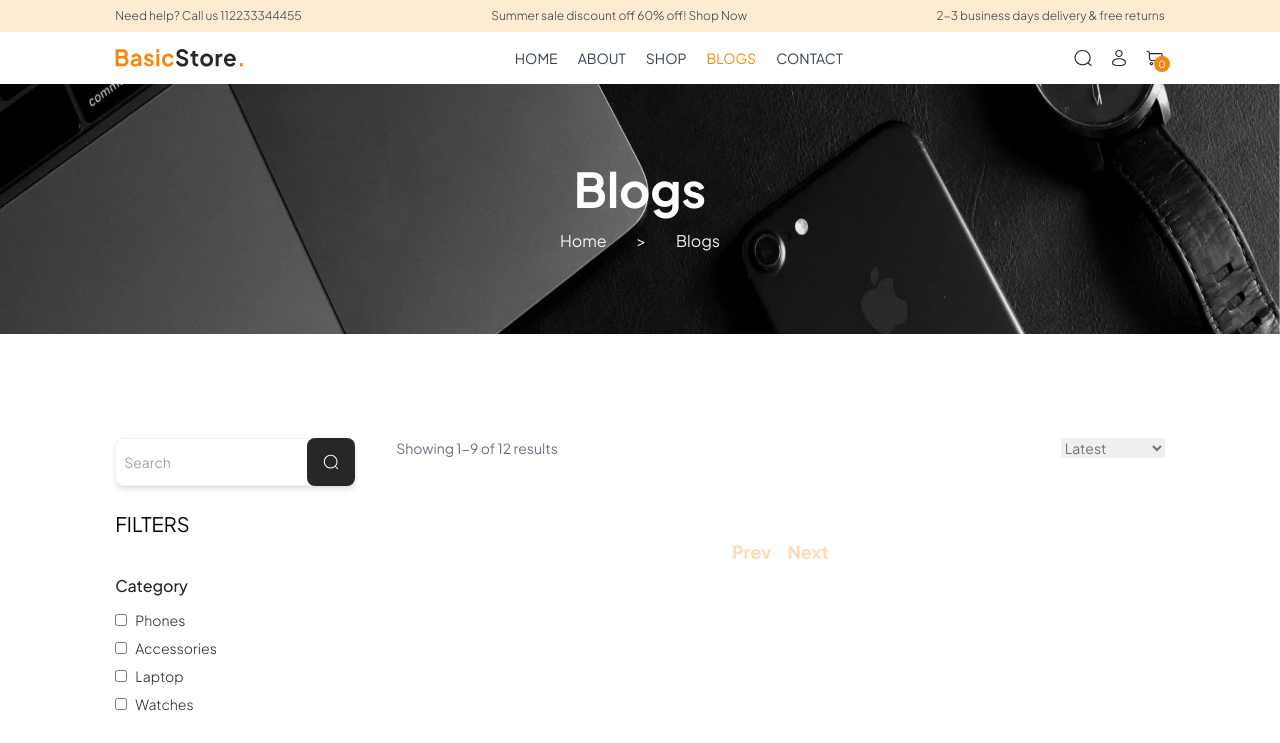
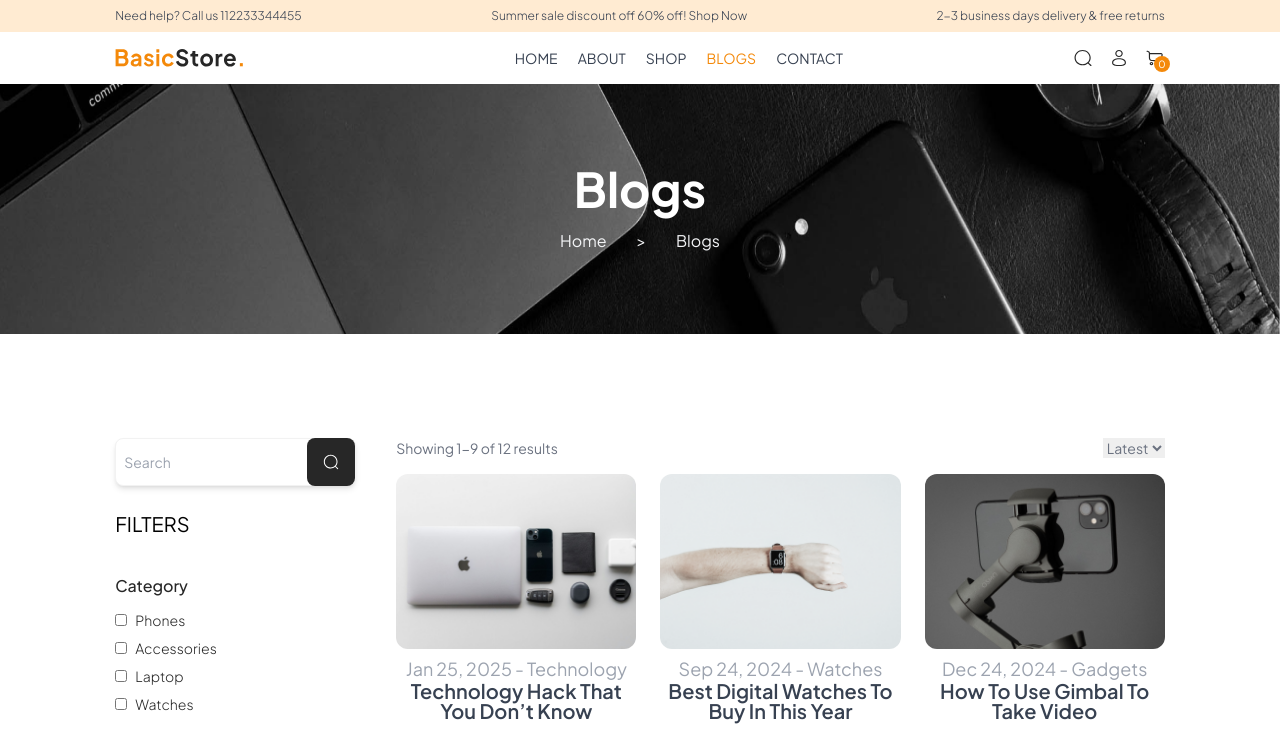
Before and after one commit to Omowunmikamil/BasicStore, a React (Vite) app in the folder frontend/: page /blogs in a window 1280 px wide. Shown: the top 743 px of the page. Built offline with nearby package versions, Linux system fonts and the light colour scheme.

Commit message:
Update blog post dates to a more readable format and improve sorting functionality in Blogs component

```diff
--- a/frontend/src/assets/assets.js
+++ b/frontend/src/assets/assets.js
@@ -185,7 +185,7 @@ export const blogPosts = [
     latestpost: true,
     category: "Laptops",
     subCategory: "Modern",
-    date: "2025-01-01",
+    date: "Jan 01, 2025",
   },
   {
     _id: "aaaaab",
@@ -195,7 +195,7 @@ export const blogPosts = [
     latestpost: false,
     category: "Watches",
     subCategory: "Modern",
-    date: "2024-09-05",
+    date: "Sep 05, 2024",
   },
   {
     _id: "aaaaac",
@@ -205,7 +205,7 @@ export const blogPosts = [
     latestpost: true,
     category: "Accessories",
     subCategory: "Modern",
-    date: "2024-12-05",
+    date: "Dec 05, 2024",
   },
   {
     _id: "aaaaac",
@@ -214,7 +214,7 @@ export const blogPosts = [
     title: "Best Airpod That You Must Get It",
     category: "Accessories",
     subCategory: "White",
-    date: "2024-08-05",
+    date: "Aug 05, 2024",
   },
   {
     _id: "aaaaad",
@@ -223,7 +223,7 @@ export const blogPosts = [
     title: "Why People are Obsessed With Iphones",
     category: "Phones",
     subCategory: "Mobile",
-    date: "2024-09-05",
+    date: "Sep 05, 2024",
   },
   {
     _id: "aaaaae",
@@ -232,7 +232,7 @@ export const blogPosts = [
     title: "How To Setup Your GoPro",
     category: "Accessories",
     subCategory: "Modern",
-    date: "2024-12-05",
+    date: "Dec 05, 2024",
   },
   {
     _id: "aaaaaf",
@@ -241,7 +241,7 @@ export const blogPosts = [
     title: "Why People Are Buying These PlayStations",
     category: "Accessories",
     subCategory: "Modern",
-    date: "2024-11-05",
+    date: "Nov 05, 2024",
   },
   {
     _id: "aaaaag",
@@ -250,7 +250,7 @@ export const blogPosts = [
     title: "You Just Need To Use This Headset To Listen To Music",
     category: "Accessories",
     subCategory: "Modern",
-    date: "2024-12-05",
+    date: "Dec 05, 2024",
   },
   {
     _id: "aaaaah",
@@ -259,7 +259,7 @@ export const blogPosts = [
     title: "Make Your Working Space Need And Clean",
     category: "Accessories",
     subCategory: "Modern",
-    date: "2024-10-05",
+    date: "Oct 05, 2024",
   },
   {
     _id: "aaaaai",
@@ -269,7 +269,7 @@ export const blogPosts = [
     title: "Top 10 small cameras in the world",
     category: "Accessories",
     subCategory: "Modern",
-    date: "2025-01-06",
+    date: "Jan 06, 2025",
   },
   {
     _id: "aaaaaj",
@@ -279,7 +279,7 @@ export const blogPosts = [
     title: "Technology hack that you don’t know",
     category: "Phones",
     subCategory: "Mobile",
-    date: "2025-01-04",
+    date: "Jan 04, 2025",
   },
   {
     _id: "aaaaak",
@@ -289,7 +289,7 @@ export const blogPosts = [
     title: "Get some cool gadgets in this year",
     category: "Accessories",
     subCategory: "Modern",
-    date: "2025-01-03",
+    date: "Jan 03, 2025",
   },
 ];
 
--- a/frontend/src/components/BlogItem.jsx
+++ b/frontend/src/components/BlogItem.jsx
@@ -15,7 +15,7 @@ const BlogItem = ({ id, image, blogInfo, date, title }) => {
         </div>
         <div className="mt-3">
           <p className="text-xs sm:text-[18px] text-gray-400 text-center">
-            {format(new Date(date), "yyyy-MM-dd")} - {blogInfo}
+            {format(new Date(date), "MMM yy, yyyy")} - {blogInfo}
           </p>
           <p className="text-sm sm:text-[20px] font-semibold text-gray-700 text-center mt-1">
             {title}
--- a/frontend/src/pages/Blogs.jsx
+++ b/frontend/src/pages/Blogs.jsx
@@ -122,44 +122,42 @@ const Blogs = () => {
   };
 
   const sortPosts = () => {
-    const today = new Date(); // Get the current date
+    if (!filterPosts || filterPosts.length === 0) {
+      console.warn("No posts to sort.");
+      return;
+    }
 
-    const categorizedPosts = {
-      latest: [],
-      mostRecent: [],
-      older: [],
-      muchOlder: [],
-    };
+    // Create a shallow copy of filterPosts
+    let filterPostsCopy = [...filterPosts];
 
-    // Categorize posts based on their date
-    filterPosts.forEach((post) => {
-      const postDate = new Date(post.date); // Assume `post.date` is a valid date string
-      const daysAgo = differenceInDays(today, postDate);
+    console.log("Before sorting:", filterPostsCopy);
+    console.log("Sort type:", sortType);
 
-      if (daysAgo <= 1) {
-        // Within yesterday and today
-        categorizedPosts.latest.push(post);
-      } else if (daysAgo <= 14) {
-        // Within 7 days to 2 weeks ago
-        categorizedPosts.mostRecent.push(post);
-      } else if (daysAgo <= 28) {
-        // Within 3 weeks to 4 weeks ago
-        categorizedPosts.older.push(post);
-      } else {
-        // More than 4 weeks ago
-        categorizedPosts.muchOlder.push(post);
-      }
-    });
+    const getDate = (date) => new Date(date).getTime() || 0;
 
-    // Combine categories into a single array
-    const sortedPosts = [
-      ...categorizedPosts.latest,
-      ...categorizedPosts.mostRecent,
-      ...categorizedPosts.older,
-      ...categorizedPosts.muchOlder,
-    ];
+    switch (sortType) {
+      case "latest":
+        // Sort by latest dates (newest first)
+        setFilterPosts(
+          filterPostsCopy.sort((a, b) => getDate(b.date) - getDate(a.date))
+        );
+        break;
 
-    setFilterPosts(sortedPosts); // Update the state with the sorted posts
+      case "older":
+        // Sort by older dates (oldest first)
+        setFilterPosts(
+          filterPostsCopy.sort((a, b) => getDate(a.date) - getDate(b.date))
+        );
+        break;
+
+      default:
+        // Apply default filters or reset sorting
+        console.log("Applying default filters...");
+        applyFilters();
+        break;
+    }
+
+    console.log("After sorting:", filterPostsCopy);
   };
 
   // useEffect hook to apply filters whenever categories, subcategories, or search query changes
@@ -440,34 +438,29 @@ const Blogs = () => {
 
               {/* Sort Product By */}
               <select
+                value={sortType}
                 onChange={(e) => setSortType(e.target.value)}
                 className="outline-none"
               >
                 <option value="latest" className="">
                   Latest
                 </option>
-                <option value="mostRecent" className="">
-                  Most Recent
-                </option>
                 <option value="older" className="">
                   Older
-                </option>
-                <option value="muchOlder" className="">
-                  muchOlder
                 </option>
               </select>
             </div>
 
             {/* Displaying Filtered and Sorted Products */}
             <div className="grid grid-cols-2 md:grid-cols-2 lg:grid-cols-3 gap-4 sm:gap-6 gap-y-6">
-              {records.map((item, index) => (
+              {records.map((post, index) => (
                 <BlogItem
                   key={index}
-                  id={item._id}
-                  image={item.image}
-                  date={item.date}
-                  blogInfo={item.blogInfo}
-                  title={item.title}
+                  id={post._id}
+                  image={post.image}
+                  date={post.date}
+                  blogInfo={post.blogInfo}
+                  title={post.title}
                 />
               ))}
             </div>
```
